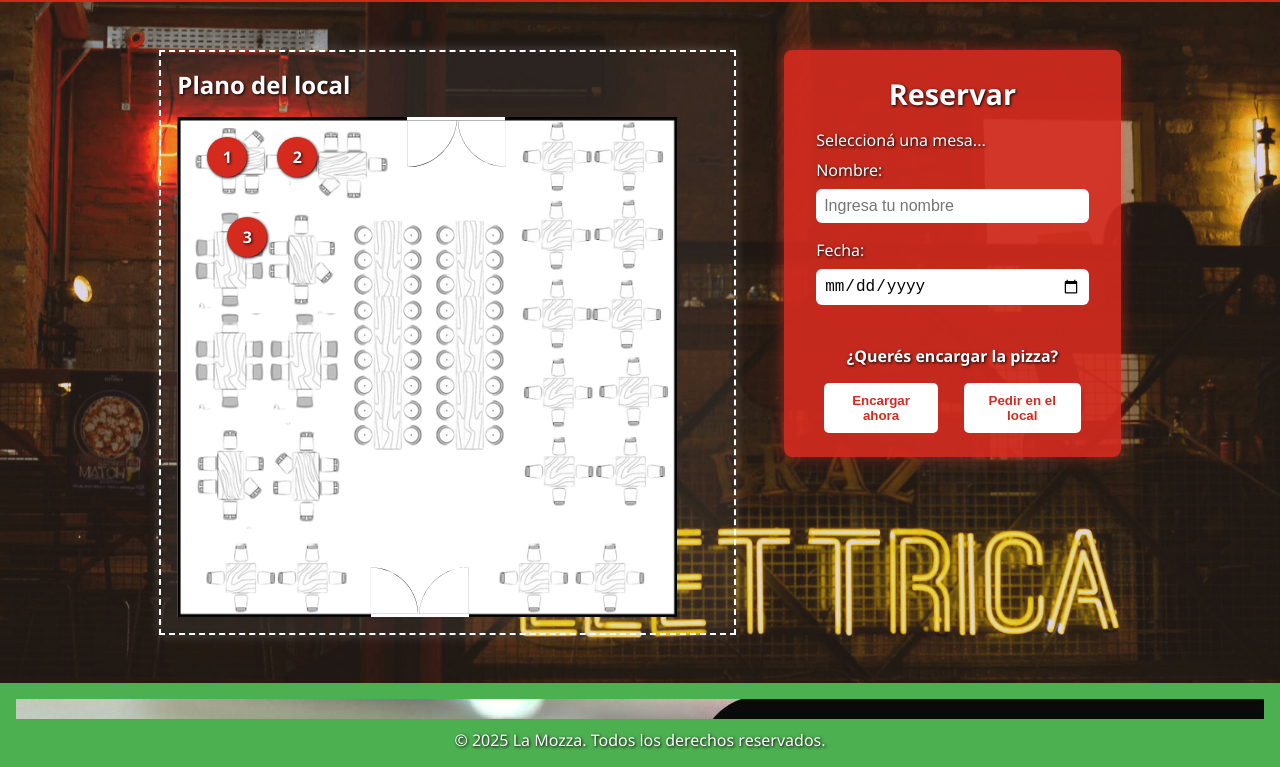
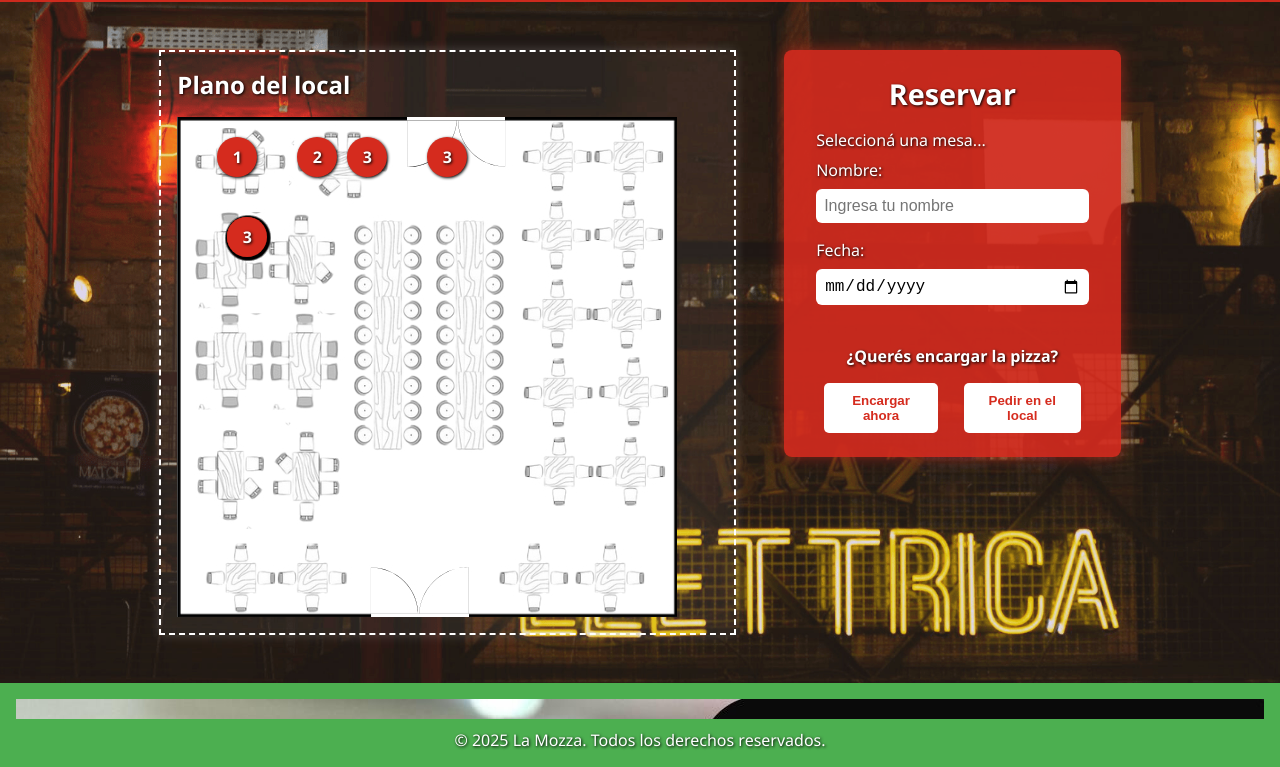
Before and after one commit to lamozza/PizzeriaMOZZA, a plain HTML site: page reservaciones.html in a window 1280 px wide. Shown: the part 70-837 px from the top of the page. Drawn offline with Linux system fonts and the light colour scheme.

Commit message:
Update reservaciones.html

```diff
--- a/reservaciones.html
+++ b/reservaciones.html
@@ -26,10 +26,34 @@
             <h2>Plano del local</h2>
             <div class="plano">
                 <img src="plano.jpg" alt="Plano del local" style="width: 500px; height: 500px;" />
-                <div class="mesa" style="top: 20px; left: 30px;" onclick="seleccionarMesa(1)">1</div>
-                <div class="mesa" style="top: 20px; left: 100px;" onclick="seleccionarMesa(2)">2</div>
+                <div class="mesa" style="top: 20px; left: 40px;" onclick="seleccionarMesa(1)">1</div>
+                <div class="mesa" style="top: 20px; left: 120px;" onclick="seleccionarMesa(2)">2</div>
+                <div class="mesa" style="top: 20px; left: 170px;" onclick="seleccionarMesa(3)">3</div>
+                <div class="mesa" style="top: 20px; left: 250px;" onclick="seleccionarMesa(3)">3</div>
                 <div class="mesa" style="top: 100px; left: 50px;" onclick="seleccionarMesa(3)">3</div>
-                <!-- Agrega las mesas adicionales aquí -->
+                <div class="mesa" style="top: 100px; left: 50px;" onclick="seleccionarMesa(3)">3</div>
+                <div class="mesa" style="top: 100px; left: 50px;" onclick="seleccionarMesa(3)">3</div>
+                <div class="mesa" style="top: 100px; left: 50px;" onclick="seleccionarMesa(3)">3</div>
+                <div class="mesa" style="top: 100px; left: 50px;" onclick="seleccionarMesa(3)">3</div>
+                <div class="mesa" style="top: 100px; left: 50px;" onclick="seleccionarMesa(3)">3</div>
+                <div class="mesa" style="top: 100px; left: 50px;" onclick="seleccionarMesa(3)">3</div>
+                <div class="mesa" style="top: 100px; left: 50px;" onclick="seleccionarMesa(3)">3</div>
+                <div class="mesa" style="top: 100px; left: 50px;" onclick="seleccionarMesa(3)">3</div>
+                <div class="mesa" style="top: 100px; left: 50px;" onclick="seleccionarMesa(3)">3</div>
+                <div class="mesa" style="top: 100px; left: 50px;" onclick="seleccionarMesa(3)">3</div>
+                <div class="mesa" style="top: 100px; left: 50px;" onclick="seleccionarMesa(3)">3</div>
+                <div class="mesa" style="top: 100px; left: 50px;" onclick="seleccionarMesa(3)">3</div>
+                <div class="mesa" style="top: 100px; left: 50px;" onclick="seleccionarMesa(3)">3</div>
+                <div class="mesa" style="top: 100px; left: 50px;" onclick="seleccionarMesa(3)">3</div>
+                <div class="mesa" style="top: 100px; left: 50px;" onclick="seleccionarMesa(3)">3</div>
+                <div class="mesa" style="top: 100px; left: 50px;" onclick="seleccionarMesa(3)">3</div>
+                <div class="mesa" style="top: 100px; left: 50px;" onclick="seleccionarMesa(3)">3</div>
+                <div class="mesa" style="top: 100px; left: 50px;" onclick="seleccionarMesa(3)">3</div>
+                <div class="mesa" style="top: 100px; left: 50px;" onclick="seleccionarMesa(3)">3</div>
+                <div class="mesa" style="top: 100px; left: 50px;" onclick="seleccionarMesa(3)">3</div>
+                <div class="mesa" style="top: 100px; left: 50px;" onclick="seleccionarMesa(3)">3</div>
+                <div class="mesa" style="top: 100px; left: 50px;" onclick="seleccionarMesa(3)">3</div>
+                <div class="mesa" style="top: 100px; left: 50px;" onclick="seleccionarMesa(3)">3</div>
             </div>
         </div>
 
```
